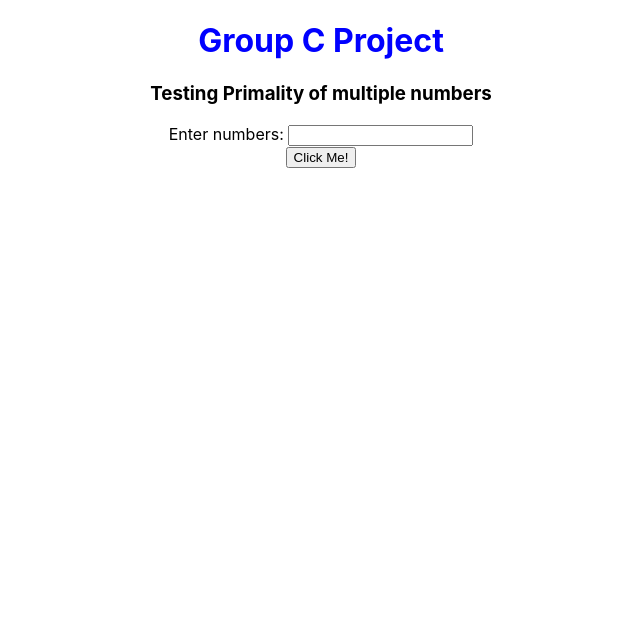
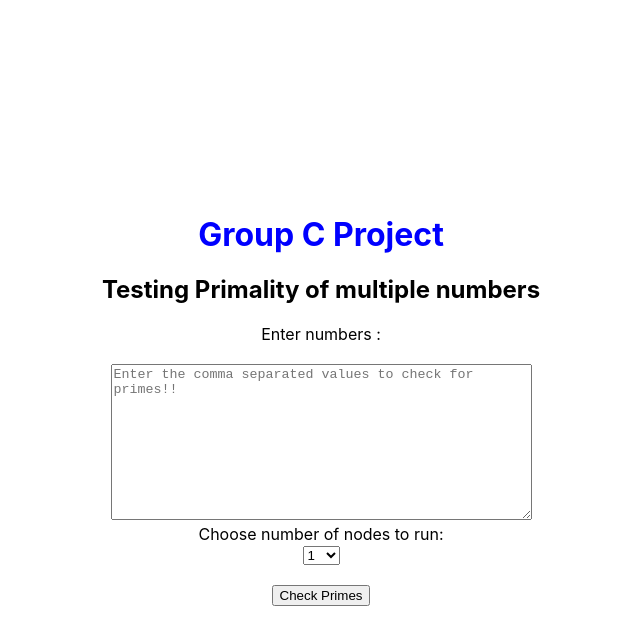
Before and after one commit to pemba007/Primality_Frontend, a React (Create React App) app: page / in a window 1280 px wide. Shown: the top 644 px of the page, without its empty margins (319-959 px from the left). Built offline with nearby package versions, Linux system fonts and the light colour scheme.

Commit message:
Home Page Completed

```diff
--- a/src/App.css
+++ b/src/App.css
@@ -1,5 +1,8 @@
-.center {
+.main {
   text-align: center;
+  min-height: 100vh;
+  display: grid;
+  place-items: center;
 }
 h1 {
   color: blue;
--- a/src/App.js
+++ b/src/App.js
@@ -1,29 +1,73 @@
+import "./App.css";
+import { useState } from "react";
 
-import './App.css';
+const App = () => {
+  const [numbers, setNumbers] = useState("");
 
-function App() {
+  const [processors, setProcessors] = useState(1);
 
-  // This is the function to run after pressing Check Prime Button
-  // export const checkPrime = ({}) => {
+  // This is the function to check the validity of the given values to be checked
+  // const checkValidity = ({ values }) => {};
 
-  // }
+  const checkPrimes = (event) => {
+    event.preventDefault();
+    console.log("The values are", numbers);
+    console.log("The number of processors are ", processors);
+  };
 
   return (
+    <div className='main'>
+      <div>
+        <h1> Group C Project</h1>
+        <h2>Testing Primality of multiple numbers</h2>
 
+        <form onSubmit={checkPrimes}>
+          <label htmlFor='numbers'>Enter numbers : </label>
+          <br />
+          <br />
+          <textarea
+            id='numbers'
+            name='numbers'
+            rows='10'
+            cols='50'
+            placeholder='Enter the comma separated values to check for primes!!'
+            value={numbers}
+            onChange={(event) => {
+              setNumbers(event.target.value);
+            }}
+          ></textarea>
+          <br />
+          <label htmlFor='nodes'>Choose number of nodes to run: </label>
+          <br />
 
-  <div class="center">
-      <h1> Group C Project</h1>
-      <h3>Testing Primality of multiple numbers</h3>
+          <select
+            name='nodes'
+            id='nodes'
+            onChange={(e) => setProcessors(e.target.value)}
+          >
+            <option value={1} defaultChecked>
+              1
+            </option>
+            <option value={2}>2</option>
+            <option value={3}>3</option>
+            <option value={4}>4</option>
+            <option value={5}>5</option>
+            <option value={6}>6</option>
+            <option value={7}>7</option>
+            <option value={8}>8</option>
+            <option value={9}>9</option>
+            <option value={10}>10</option>
+          </select>
 
-      <form action="script name" method="get" class="center">
+          <br />
 
-          Enter numbers: <input type="text" name="name"></input>
-      </form>
-
-      <button type="button">Click Me!</button>
-  </div>
-
+          <button type='submit' value='Submit' style={{ marginTop: "20px" }}>
+            Check Primes
+          </button>
+        </form>
+      </div>
+    </div>
   );
-}
+};
 
 export default App;
```
Also changed, not shown: 1 other file (tests, documents, lock files or other folders).
